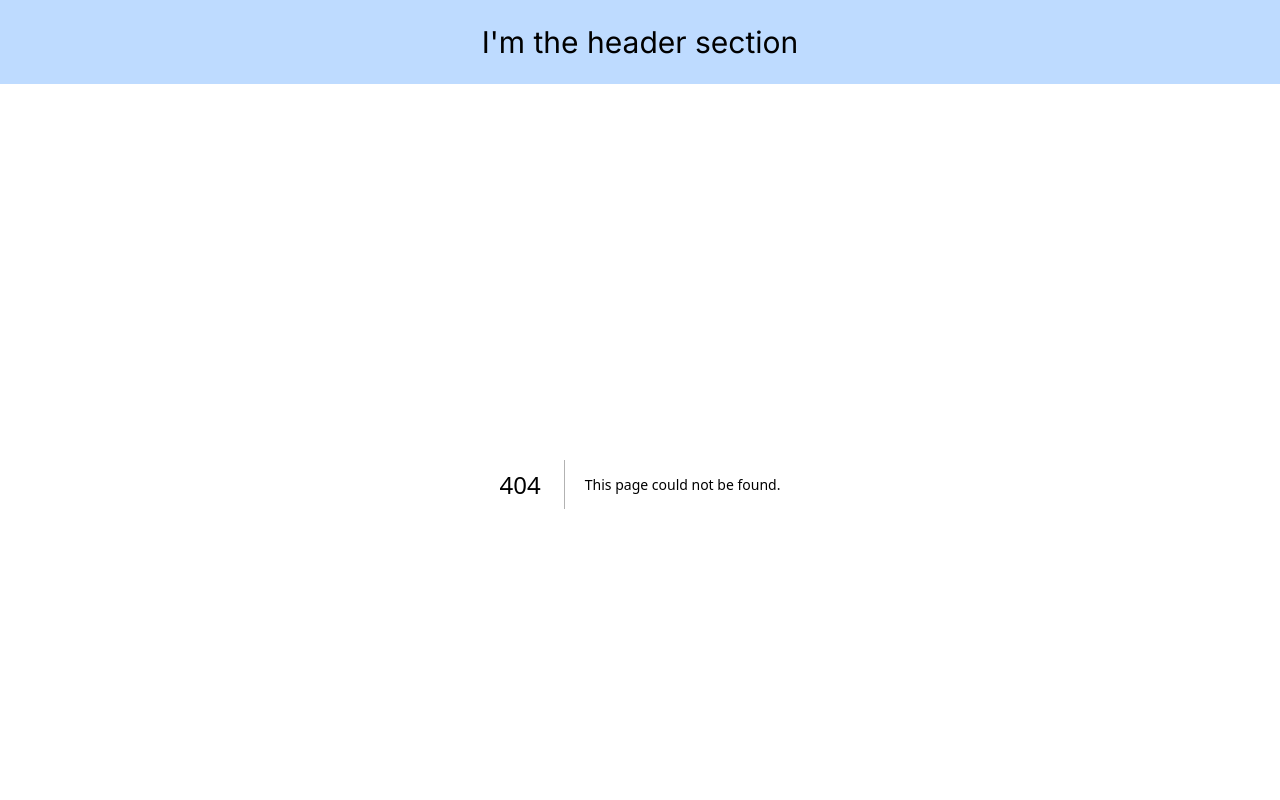
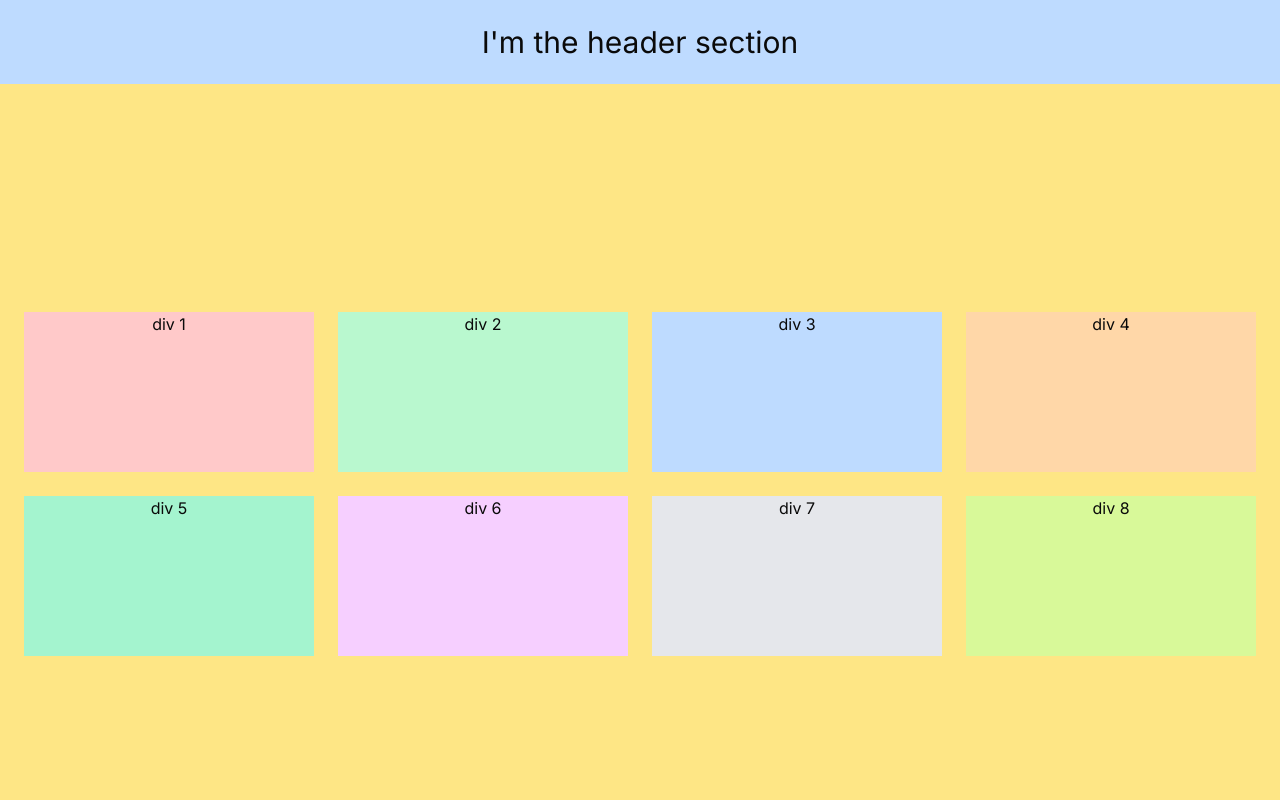
Before and after one commit to Hirusha1223/cinescope-06, a Next.js app: page /styling/grid in a window 1280 px wide. Before the commit this address had no page. Shown: the top 800 px of the page. Built offline with nearby package versions, Linux system fonts and the light colour scheme.

Commit message:
chore: made the grid as sample

```diff
--- /dev/null
+++ b/app/styling/grid/page.tsx
@@ -0,0 +1,17 @@
+// Example grid 03
+export default function Gridpage(){
+    return(
+        <div className="flex min-h-screen justify-center items-center bg-amber-200 p-6">
+            <div className="w-full grid grid-cols-1 sm:grid-cols-2 md:grid-cols-3 lg:grid-cols-4 gap-6">
+                <div className="w-full h-40 bg-red-200 text-center">div 1</div>
+                <div className="w-full h-40 bg-green-200 text-center">div 2</div>
+                <div className="w-full h-40 bg-blue-200 text-center">div 3</div>
+                <div className="w-full h-40 bg-orange-200 text-center">div 4</div>
+                <div className="w-full h-40 bg-emerald-200 text-center">div 5</div>
+                <div className="w-full h-40 bg-fuchsia-200 text-center">div 6</div>
+                <div className="w-full h-40 bg-gray-200 text-center">div 7</div>
+                <div className="w-full h-40 bg-lime-200 text-center">div 8</div>
+            </div>
+        </div>
+    );
+}
```
